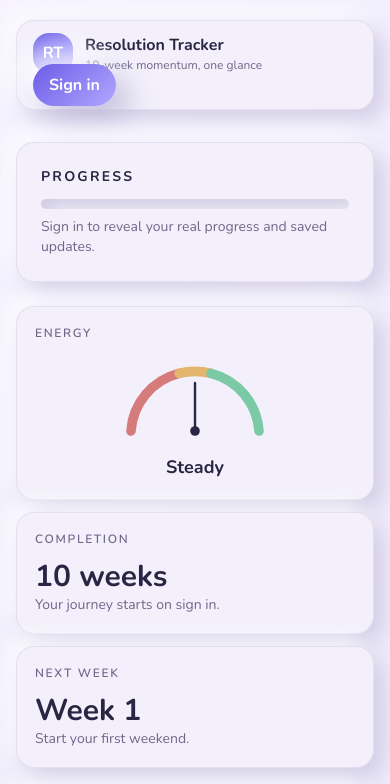
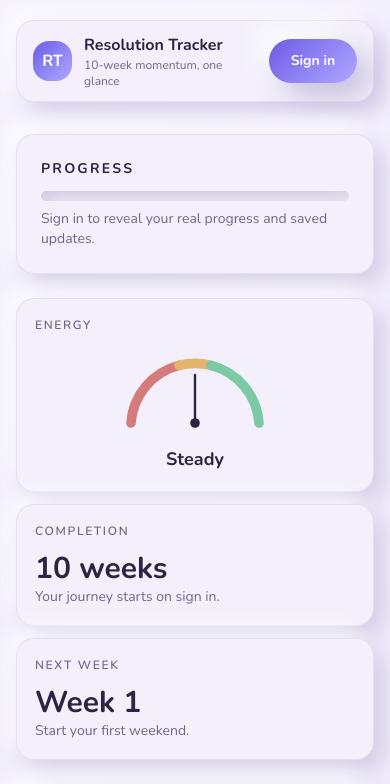
Before and after one commit to disepciuc/resolution-tracker, a Next.js app: page / in a window 390 px wide. Shown: the top 784 px of the page. Built offline with nearby package versions, Linux system fonts and the light colour scheme; no server answers.

Commit message:
Refine mobile header CTA

```diff
--- a/src/app/globals.css
+++ b/src/app/globals.css
@@ -245,6 +245,10 @@ body {
   display: none;
 }
 
+.desktop-only {
+  display: none;
+}
+
 .app-bar {
   padding: 12px 16px;
   border-radius: 18px;
@@ -259,6 +263,19 @@ body {
 
 .app-bar-back {
   padding: 8px 14px;
+}
+
+.app-bar-cta {
+  min-width: 88px;
+  height: 36px;
+  padding: 6px 12px;
+  display: inline-flex;
+  align-items: center;
+  justify-content: center;
+  font-size: 14px;
+  line-height: 1;
+  text-align: center;
+  white-space: nowrap;
 }
 
 .menu {
@@ -449,3 +466,9 @@ body {
     width: 100%;
   }
 }
+
+@media (min-width: 769px) {
+  .desktop-only {
+    display: flex;
+  }
+}
--- a/src/app/page.tsx
+++ b/src/app/page.tsx
@@ -53,10 +53,10 @@ export default async function Home() {
                   <div className="text-xs text-[var(--muted)]">10-week momentum, one glance</div>
                 </div>
               </div>
+              <Link className="btn-primary app-bar-cta" href="/login">
+                Sign in
+              </Link>
             </div>
-            <Link className="btn-primary mobile-full mt-3" href="/login">
-              Sign in
-            </Link>
           </div>
           <div className="panel header-panel desktop-only flex flex-wrap items-center justify-between gap-4 px-6 py-4">
             <div className="flex items-center gap-3">
```
